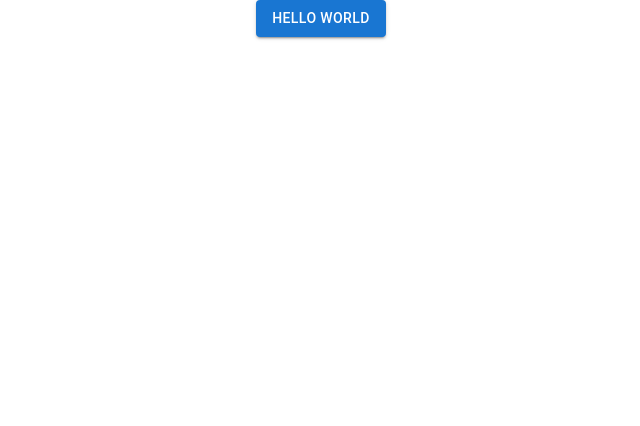
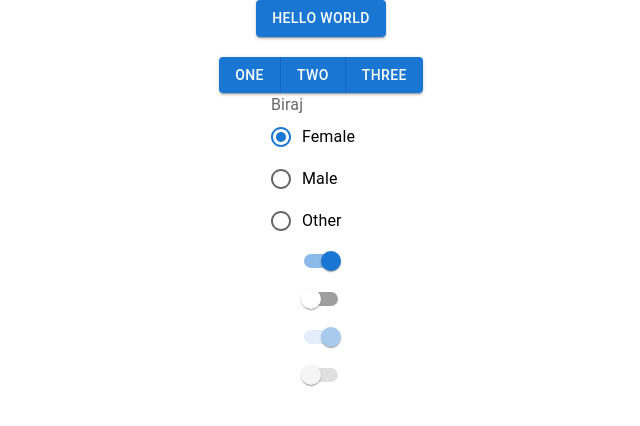
Before and after one commit to fariscoric/react-itcamp, a React (Create React App) app: page / in a window 1280 px wide. Shown: the top 426 px of the page, without its empty margins (319-959 px from the left). Built offline with nearby package versions, Linux system fonts and the light colour scheme.

Commit message:
MUI Practice

```diff
--- /dev/null
+++ b/src/components/MaterialUI/MUI.css
@@ -0,0 +1,7 @@
+.mui-card {
+    display: flex;
+    flex-direction: column;
+    justify-content: center;
+    align-items: center;
+
+}
--- a/src/components/MaterialUI/MUI.js
+++ b/src/components/MaterialUI/MUI.js
@@ -1,9 +1,45 @@
 import React from 'react'
 import Button from '@mui/material/Button';
+import ButtonGroup from '@mui/material/ButtonGroup';
+import './MUI.css';
+import Radio from '@mui/material/Radio';
+import RadioGroup from '@mui/material/RadioGroup';
+import FormControlLabel from '@mui/material/FormControlLabel';
+import FormControl from '@mui/material/FormControl';
+import FormLabel from '@mui/material/FormLabel';
+import Switch from '@mui/material/Switch';
+
+
 
 const MUI = () => {
+  const label = { inputProps: { 'aria-label': 'Switch demo' } };
+
   return  (
+    <div className='mui-card'>
     <Button variant="contained">Hello World</Button>
+    <br/>
+    <ButtonGroup variant="contained" aria-label="outlined primary button group">
+      <Button>One</Button>
+      <Button>Two</Button>
+      <Button>Three</Button>
+    </ButtonGroup>
+    <FormControl>
+      <FormLabel id="demo-radio-buttons-group-label">Biraj</FormLabel>
+      <RadioGroup
+        aria-labelledby="demo-radio-buttons-group-label"
+        defaultValue="female"
+        name="radio-buttons-group"
+      >
+        <FormControlLabel value="female" control={<Radio />} label="Female" />
+        <FormControlLabel value="male" control={<Radio />} label="Male" />
+        <FormControlLabel value="other" control={<Radio />} label="Other" />
+      </RadioGroup>
+    </FormControl>
+    <Switch {...label} defaultChecked />
+      <Switch {...label} />
+      <Switch {...label} disabled defaultChecked />
+      <Switch {...label} disabled />
+    </div>
   )
 }
 
```
